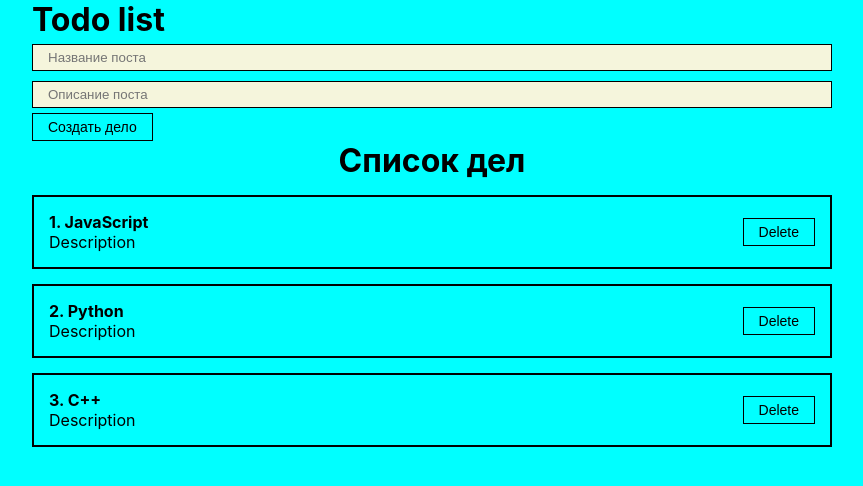
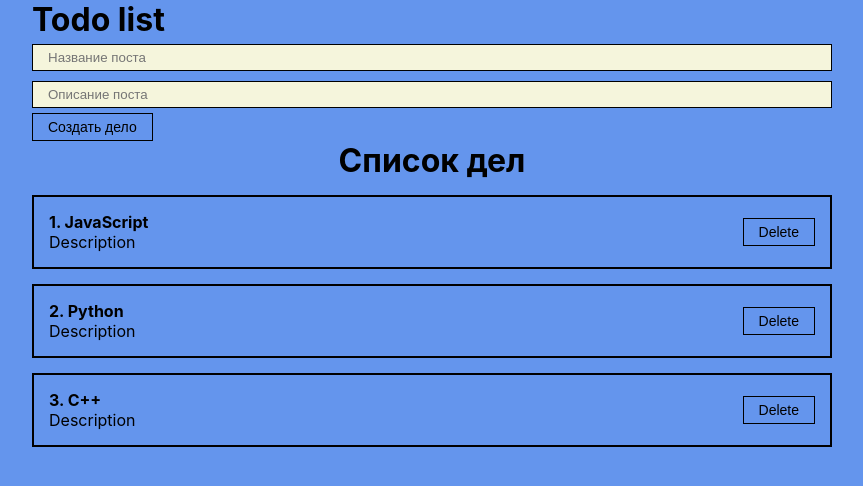
Before and after one commit to NailRz/learn-proj, a React (Create React App) app: page / in a window 1280 px wide. Shown: the top 486 px of the page, without its empty margins (208-1071 px from the left). Built offline with nearby package versions, Linux system fonts and the light colour scheme.

Commit message:
src/components/ 	src/styles/

```diff
--- a/src/styles/index.css
+++ b/src/styles/index.css
@@ -5,11 +5,11 @@ body {
     sans-serif;
   -webkit-font-smoothing: antialiased;
   -moz-osx-font-smoothing: grayscale;
-  background-color: aqua;
+  background-color:cornflowerblue;
 }
 
 code {
   font-family: source-code-pro, Menlo, Monaco, Consolas, 'Courier New',
     monospace;
-    /* background-color:aquamarine */
+    background-color:cadetblue;
 }
```
Also changed, not shown: src/components/PostForm.jsx (line endings or trailing spaces).
